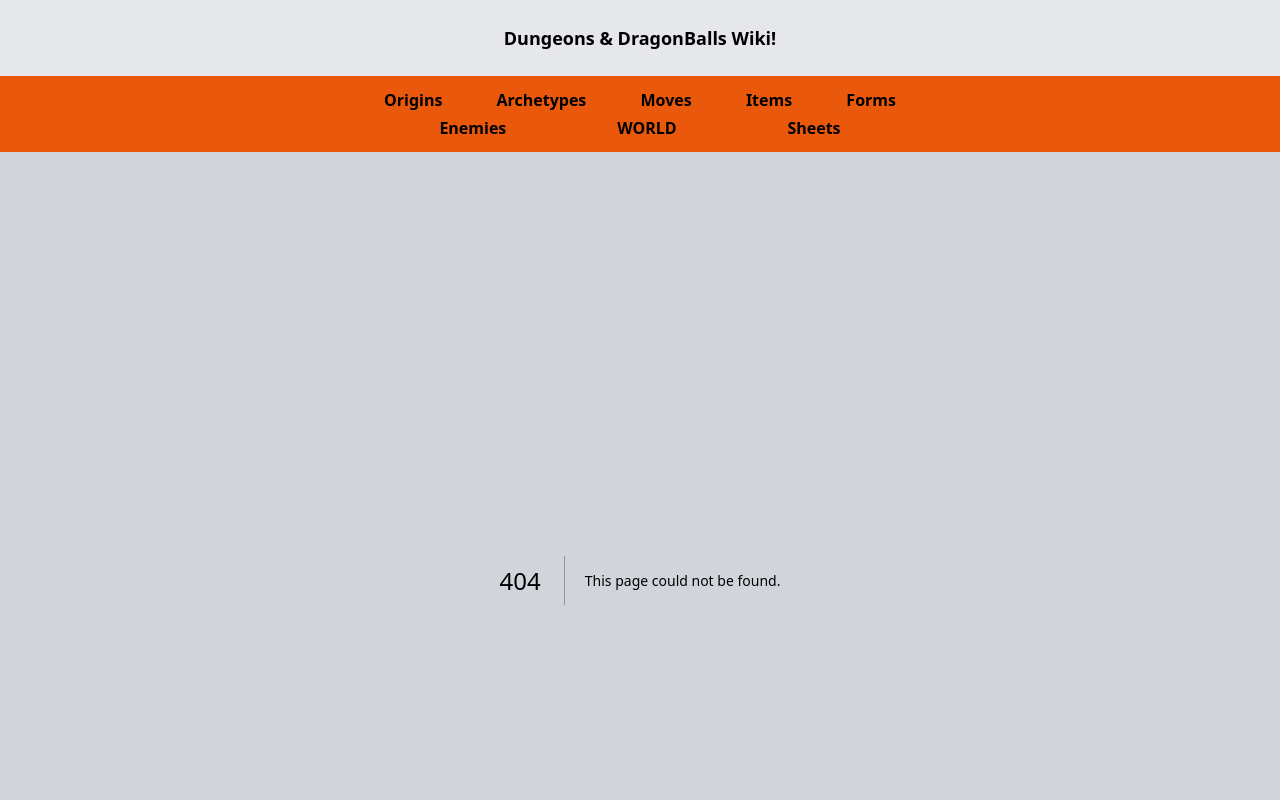
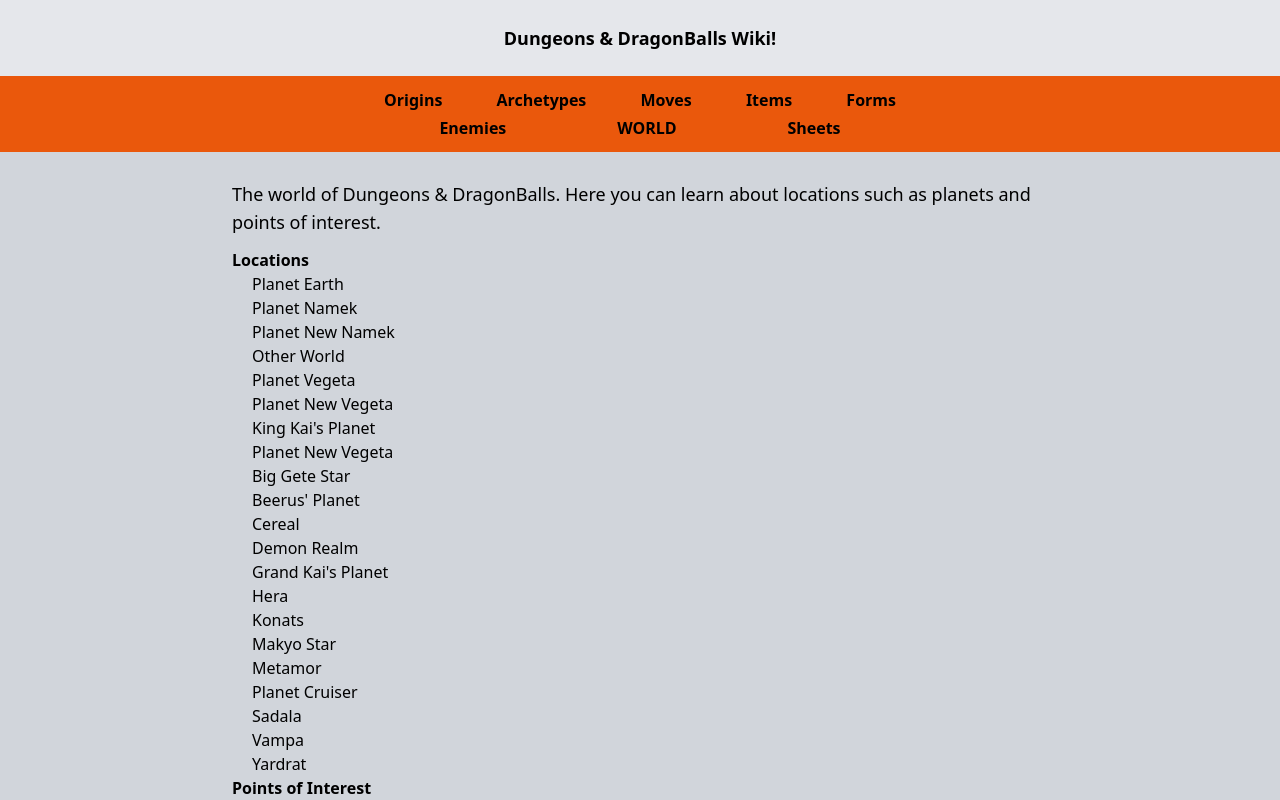
Before and after one commit to KylePep/ddbwiki, a Next.js app: page /world in a window 1280 px wide. Before the commit this address had no page. Shown: the top 800 px of the page. Built offline with nearby package versions, Linux system fonts and the light colour scheme.

Commit message:
added content to World page

```diff
--- /dev/null
+++ b/app/world/page.tsx
@@ -0,0 +1,39 @@
+import React from 'react'
+
+export default function page() {
+  return (
+    <main>
+      <h1 className='mb-3 text-lg'>The world of Dungeons & DragonBalls. Here you can learn about locations such as planets and points of interest.</h1>
+      <div>
+        <h2 className='font-bold text-md'>Locations</h2>
+        <ul>
+          <li>Planet Earth</li>
+          <li>Planet Namek</li>
+          <li>Planet New Namek</li>
+          <li>Other World</li>
+          <li>Planet Vegeta</li>
+          <li>Planet New Vegeta</li>
+          <li>King {`Kai's`} Planet</li>
+          <li>Planet New Vegeta</li>
+          <li>Big Gete Star</li>
+          <li>{`Beerus'`} Planet</li>
+          <li>Cereal</li>
+          <li>Demon Realm</li>
+          <li>Grand {`Kai's`} Planet</li>
+          <li>Hera</li>
+          <li>Konats</li>
+          <li>Makyo Star</li>
+          <li>Metamor</li>
+          <li>Planet Cruiser</li>
+          <li>Sadala</li>
+          <li>Vampa</li>
+          <li>Yardrat</li>
+        </ul>
+        <h2 className='font-bold text-md'>Points of Interest</h2>
+        <ul>
+          <li>Hyperbolic Time Chamber</li>
+        </ul>
+      </div>
+    </main>
+  )
+}
```
